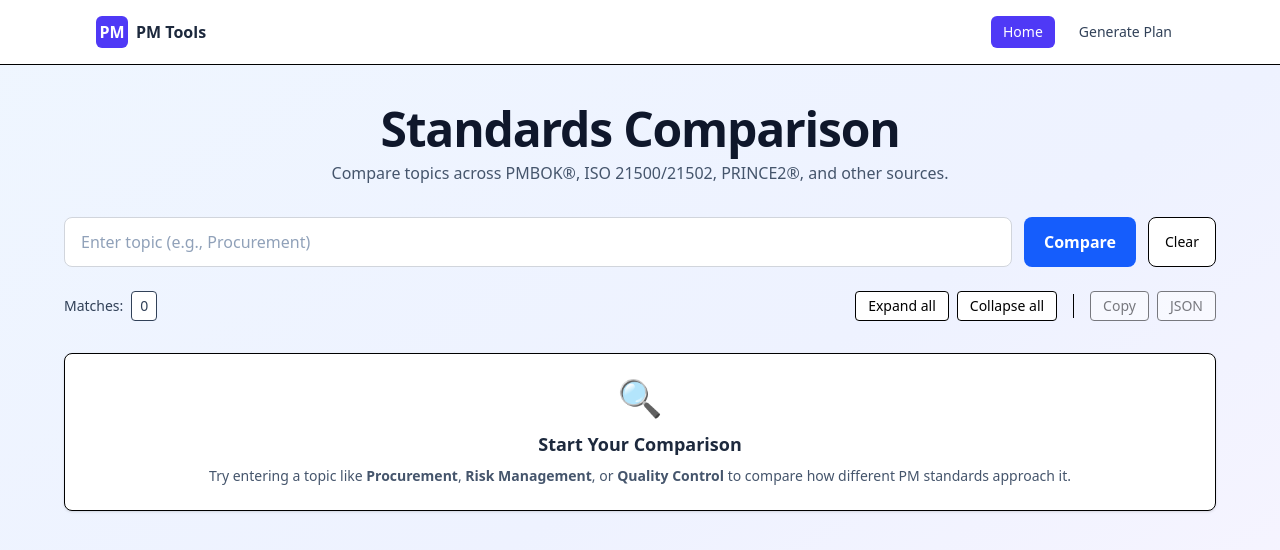
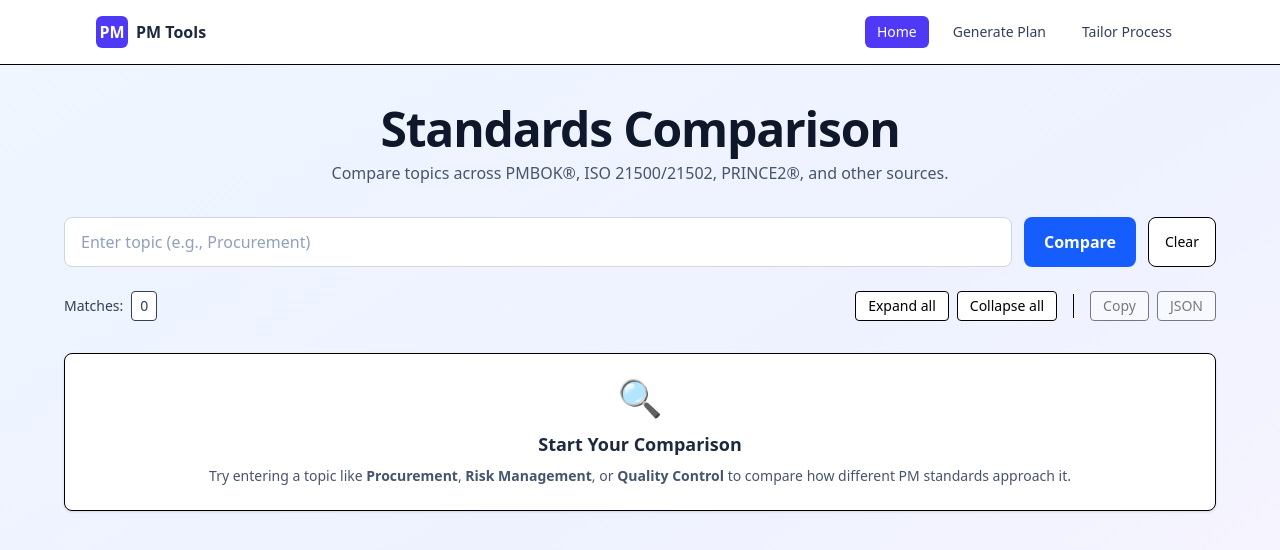
Before and after one commit to MuhammadAsim786786/PM-Asm, a Next.js app: page / in a window 1280 px wide. Shown: the top 550 px of the page. Built offline with nearby package versions, Linux system fonts and the light colour scheme.

Commit message:
feat:Nav updation

```diff
--- a/app/components/Navbar.jsx
+++ b/app/components/Navbar.jsx
@@ -46,6 +46,16 @@ export default function Navbar() {
               }`}
             >
               Generate Plan
+            </Link>
+            <Link
+              href="/process-tailoring"
+              className={`px-3 py-1.5 rounded-md text-sm font-medium ${
+                isActive("/app/process-tailoring")
+                  ? "bg-indigo-600 text-white"
+                  : "text-slate-700 hover:bg-slate-100"
+              }`}
+            >
+              Tailor Process
             </Link>
           </div>
 
@@ -96,6 +106,16 @@ export default function Navbar() {
             >
               Generate Plan
             </Link>
+              <Link
+              href="/process-tailoring"
+              className={`px-3 py-1.5 rounded-md text-sm font-medium ${
+                isActive("/app/process-tailoring")
+                  ? "bg-indigo-600 text-white"
+                  : "text-slate-700 hover:bg-slate-100"
+              }`}
+            >
+              Tailor Process
+            </Link>
           </div>
         </div>
       )}
```
